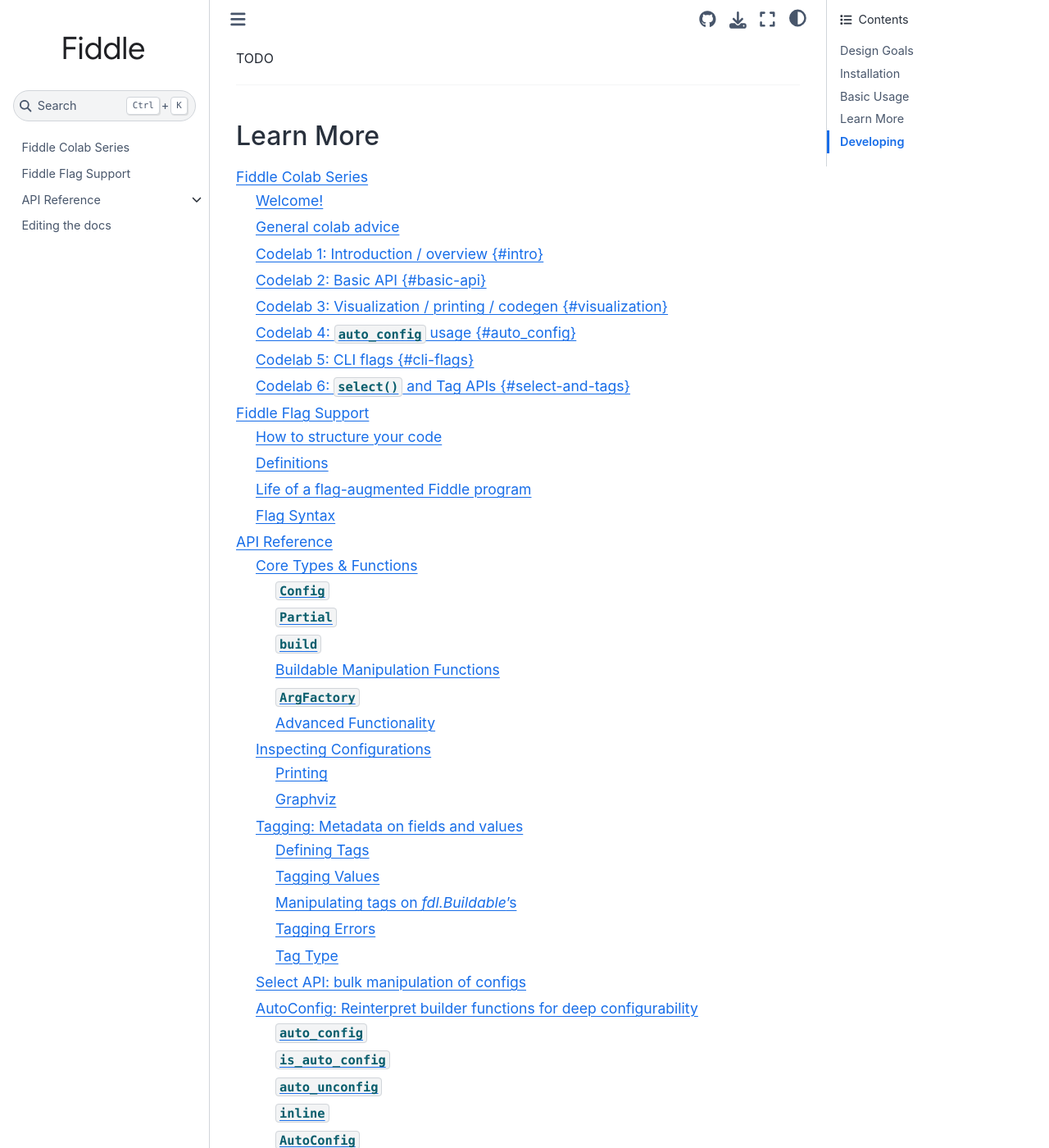
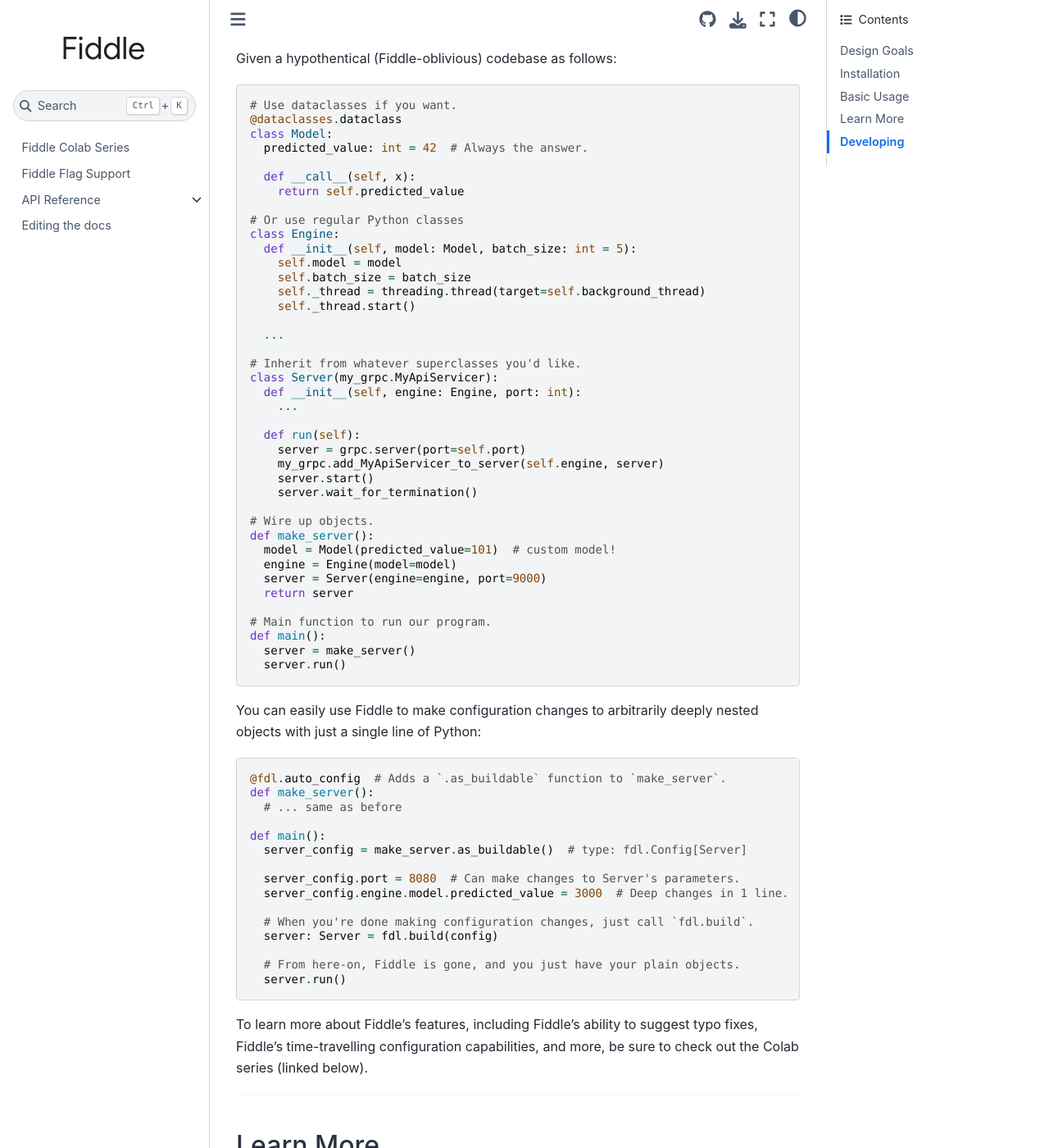
Before and after one commit to google/fiddle, a Sphinx documentation site: the page built from docs/index.rst, in a window 1280 px wide and 1400 px high, scrolled down 1795 px. Shown: the whole window at 82% size. Built offline with Sphinx 7.4.7 and the Sphinx Book theme 1.1.4, drawn with Linux system fonts in a browser that asks for light colours; some of the changed text lies outside the part shown.

Commit message:
Add a short demo of idiomatic Fiddle to docs.
The demo leans into `auto_config`, and tries to suggest Fiddle's
generality for myriad applications beyond ML training codebases.

```diff
--- a/docs/index.rst
+++ b/docs/index.rst
@@ -130,12 +130,80 @@
 Basic Usage
 -----------
 
-TODO
+Given a hypothentical (Fiddle-oblivious) codebase as follows::
+
+  # Use dataclasses if you want.
+  @dataclasses.dataclass
+  class Model:
+    predicted_value: int = 42  # Always the answer.
+
+    def __call__(self, x):
+      return self.predicted_value
+
+  # Or use regular Python classes
+  class Engine:
+    def __init__(self, model: Model, batch_size: int = 5):
+      self.model = model
+      self.batch_size = batch_size
+      self._thread = threading.thread(target=self.background_thread)
+      self._thread.start()
+
+    ...
+
+  # Inherit from whatever superclasses you'd like.
+  class Server(my_grpc.MyApiServicer):
+    def __init__(self, engine: Engine, port: int):
+      ...
+
+    def run(self):
+      server = grpc.server(port=self.port)
+      my_grpc.add_MyApiServicer_to_server(self.engine, server)
+      server.start()
+      server.wait_for_termination()
+
+  # Wire up objects.
+  def make_server():
+    model = Model(predicted_value=101)  # custom model!
+    engine = Engine(model=model)
+    server = Server(engine=engine, port=9000)
+    return server
+
+  # Main function to run our program.
+  def main():
+    server = make_server()
+    server.run()
+
+You can easily use Fiddle to make configuration changes to arbitrarily deeply
+nested objects with just a single line of Python::
+
+  @fdl.auto_config  # Adds a `.as_buildable` function to `make_server`.
+  def make_server():
+    # ... same as before
+
+  def main():
+    server_config = make_server.as_buildable()  # type: fdl.Config[Server]
+
+    server_config.port = 8080  # Can make changes to Server's parameters.
+    server_config.engine.model.predicted_value = 3000  # Deep changes in 1 line.
+
+    # When you're done making configuration changes, just call `fdl.build`.
+    server: Server = fdl.build(config)
+
+    # From here-on, Fiddle is gone, and you just have your plain objects.
+    server.run()
+
+To learn more about Fiddle's features, including Fiddle's ability to suggest
+typo fixes, Fiddle's time-travelling configuration capabilities, and more, be
+sure to check out the Colab series (linked below).
 
 ----
 
 Learn More
 ----------
+
+We recommend new users start with the Colab series, which walks you through
+Fiddle features in an interactive Jupyter Notebook. See the API reference for
+all of Fiddle's features & how to use them.
 
 .. toctree::
    :maxdepth: 3
```
